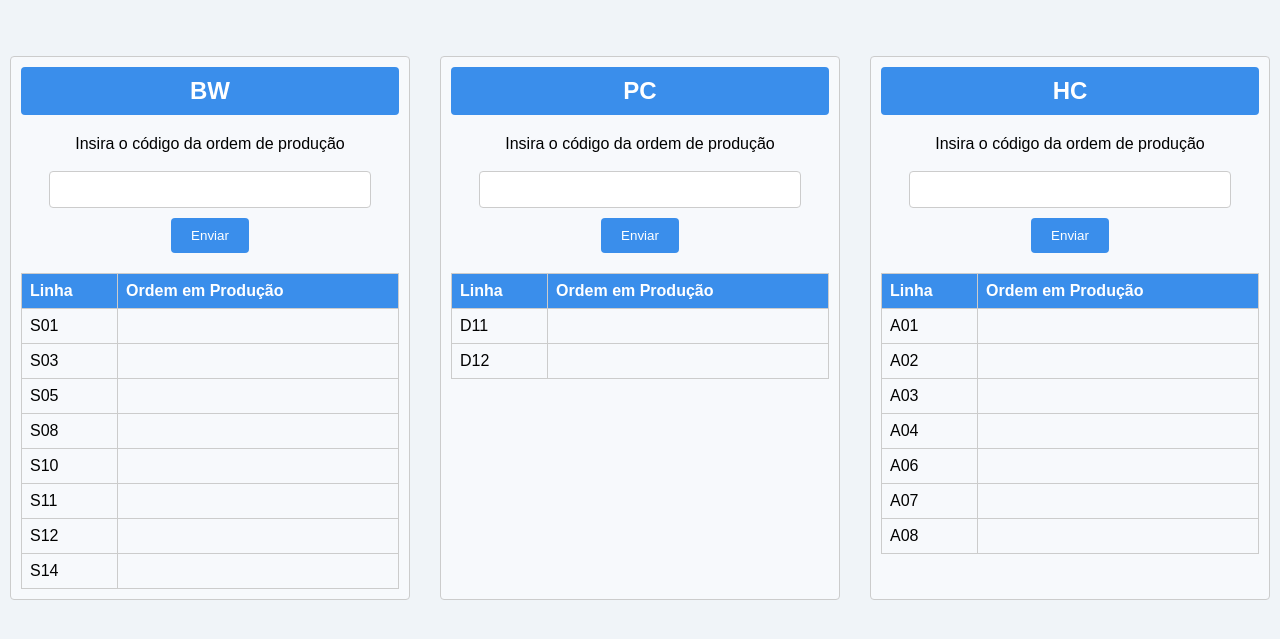
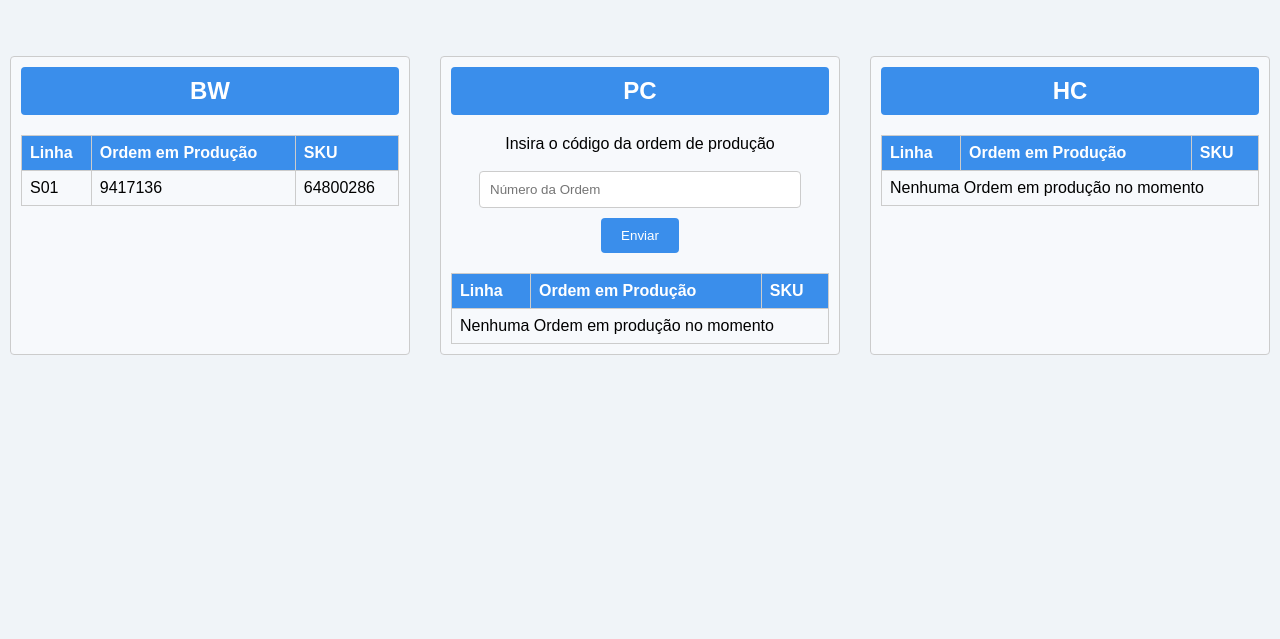
Before and after one commit to Isabela-Biacca/solucaoTemp_Aplicador, a Flask app: page / in a window 1280 px wide. Shown: the part 135-774 px from the top of the page. Run offline with Flask 3, Linux system fonts and the light colour scheme.

Commit message:
Integração front end

```diff
--- a/MAK_Controller/main.py
+++ b/MAK_Controller/main.py
@@ -25,15 +25,15 @@ def api_orders():
 
     for file in Path(FOLDERS["waiting"]).glob("*.xml"):
         try:
-            order_id, creation_date, sku = get_production_order(file)
-            waiting_orders.append({"id": order_id, "data": creation_date, "sku": sku})
+            op, creation_date, sku, linha = get_production_order(file)
+            waiting_orders.append({"op": op, "data": creation_date, "sku": sku, "linha": linha})
         except Exception as e:
             log(f"Erro ao processar {file}: {e}")
 
     for file in Path(FOLDERS["input"]).glob("*.xml"):
         try:
-            order_id, creation_date, sku = get_production_order(file)
-            input_orders.append({"id": order_id, "data": creation_date, "sku": sku})
+            op, creation_date, sku, linha = get_production_order(file)
+            input_orders.append({"op": op, "data": creation_date, "sku": sku, "linha": linha})
         except Exception as e:
             log(f"Erro ao processar {file}: {e}")
 
@@ -47,7 +47,7 @@ def move_order(order_id):
         files = []
         for file in Path(FOLDERS["waiting"]).glob("*.xml"):
             try:
-                current_id, creation_date, sku = get_production_order(file)
+                current_id, creation_date, sku, linha = get_production_order(file)
                 if current_id == order_id:
                     files.append((file, creation_date))
             except Exception as e:
@@ -121,4 +121,4 @@ if __name__ == '__main__':
     observer.schedule(MakHandler(),  path=str(FOLDERS["waiting"]), recursive=False)
     observer.start()
 
-    app.run(host='0.0.0.0', port=5000, debug=False, threaded=True)
+    app.run(host='localhost', port=5000, debug=True, threaded=True)
--- a/MAK_Controller/modules/xml_processor.py
+++ b/MAK_Controller/modules/xml_processor.py
@@ -4,9 +4,11 @@ def get_production_order(xml_path: str) -> tuple:
     try:
         tree = ET.parse(xml_path)
         ns = {'ns0': 'http://www.wbf.org/xml/B2MML-V0401'}
-        order_id = tree.find(".//ns0:ProductionSchedule/ns0:ID", ns).text
+        op = tree.find(".//ns0:ProductionSchedule/ns0:ID", ns).text
         creation_date = tree.find(".//ns0:ApplicationArea/ns0:CreationDateTime", ns).text
         sku = tree.find('.//ns0:MaterialRequirement/ns0:MaterialDefinitionID', ns).text
-        return order_id, creation_date, sku
+        linha = tree.find('.//ns0:SegmentRequirement/ns0:Location/ns0:EquipmentID', ns).text
+        linha_tratada = linha.lstrip("Z")
+        return op, creation_date, sku, linha_tratada
     except Exception as e:
         raise ValueError(f"Erro no XML {xml_path}: {str(e)}")
--- a/MAK_Controller/templates/index.html
+++ b/MAK_Controller/templates/index.html
@@ -4,12 +4,6 @@
     <meta charset="UTF-8" />
     <meta name="viewport" content="width=device-width, initial-scale=1.0" />
     <title>Solução Temporária Aplicador LPN</title>
-
-    <script>
-      function redirecionar() {
-        window.location.href = "./log.html"; // Substitua pela URL desejada
-      }
-    </script>
 
     <style>
       /* CORPO */
@@ -168,61 +162,21 @@
       </header>
       <br /><br />
 
-
       <div class="status-box">
         <div class="status">
           <h2>BW</h2>
 
-          <div class="input-section">
-            <label for="codigo">Insira o código da ordem de produção</label>
-            <br /><br />
-            <input type="text" id="codigo" name="codigo" />
-            <button>Enviar</button>
-          </div>
-
           <table>
+            <thead>
               <tr>
                 <th>Linha</th>
                 <th>Ordem em Produção</th>
+                <th>SKU</th>
               </tr>
-            <tr>
-              <td>S01</td>
-              <td></td>
-            </tr>
-            <tr>
-              <td>S03</td>
-              <td></td>
-            </tr>
-            <tr>
-              <td>S05</td>
-              <td></td>
-            </tr>
-            <tr>
-              <td>S08</td>
-              <td></td>
-            </tr>
-            <tr>
-              <td>S10</td>
-              <td></td>
-            </tr>
-            <tr>
-              <td>S11</td>
-              <td></td>
-            </tr>
-            <tr>
-              <td>S12</td>
-              <td></td>
-            </tr>
-            <tr>
-              <td>S14</td>
-              <td></td>
-            </tr>
+            </thead>
+            <tbody id="bw-table"></tbody>
           </table>
         </div>
-
-
-
-
 
         <div class="status">
           <h2>PC</h2>
@@ -230,72 +184,132 @@
           <div class="input-section">
             <label for="codigo">Insira o código da ordem de produção</label>
             <br /><br />
-            <input type="text" id="codigo" name="codigo" />
-            <button>Enviar</button>
+            <input type="text" id="orderInput" placeholder="Número da Ordem" />
+            <button onclick="moveOrder()">Enviar</button>
           </div>
 
           <table>
+            <thead>
               <tr>
                 <th>Linha</th>
                 <th>Ordem em Produção</th>
+                <th>SKU</th>
               </tr>
-            <tr>
-              <td>D11</td>
-              <td></td>
-            </tr>
-            <tr>
-              <td>D12</td>
-              <td></td>
-            </tr>
+            </thead>
+            <tbody id="pc-table"></tbody>
           </table>
         </div>
 
         <div class="status">
           <h2>HC</h2>
 
-          <div class="input-section">
-            <label for="codigo">Insira o código da ordem de produção</label>
-            <br /><br />
-            <input type="text" id="codigo" name="codigo" />
-            <button>Enviar</button>
-          </div>
-
           <table>
+            <thead>
               <tr>
                 <th>Linha</th>
                 <th>Ordem em Produção</th>
+                <th>SKU</th>
               </tr>
-            <tr>
-              <td>A01</td>
-              <td></td>
-            </tr>
-            <tr>
-              <td>A02</td>
-              <td></td>
-            </tr>
-            <tr>
-              <td>A03</td>
-              <td></td>
-            </tr>
-            <tr>
-              <td>A04</td>
-              <td></td>
-            </tr>
-            <tr>
-              <td>A06</td>
-              <td></td>
-            </tr>
-            <tr>
-              <td>A07</td>
-              <td></td>
-            </tr>
-            <tr>
-              <td>A08</td>
-              <td></td>
-            </tr>
+            </thead>
+            <tbody id="hc-table"></tbody>
           </table>
         </div>
       </div>
     </div>
+
+    <script>
+      function redirecionar() {
+        window.location.href = "./log.html"; // Substitua pela URL desejada
+      }
+
+      async function loadOrders() {
+        const response = await fetch("/api/orders");
+        const data = await response.json();
+
+        bw = []
+        pc = []
+        hc = []
+
+        data.input.forEach(order => {
+          if (order.linha.startsWith("S")) {
+            bw.push(order)
+          } else if (order.linha.startsWith("D")) {
+            pc.push(order)
+          } else if (order.linha.startsWith("A")) {
+            hc.push(order)
+          }
+        })
+
+        document.getElementById("bw-table").innerHTML = bw.length > 0 ? bw
+          .map((order) => {
+            // Verifica se a linha começa com "S"
+            if (order.linha.startsWith("S")) {
+              return `
+                <tr>
+                  <td>${order.linha}</td>
+                  <td>${order.op}</td>
+                  <td>${order.sku}</td>
+                </tr>
+              `;
+            }
+          })
+          .join("")
+        : `
+          <tr>
+            <td colspan="3">Nenhuma Ordem em produção no momento</td>
+          </tr>
+        `
+
+        document.getElementById("pc-table").innerHTML = pc.length > 0 ? pc
+          .map((order) => {
+            // Verifica se a linha começa com "D"
+            if (order.linha.startsWith("D")) {
+              return `
+                <tr>
+                  <td>${order.linha}</td>
+                  <td>${order.op}</td>
+                  <td>${order.sku}</td>
+                </tr>
+              `;
+            }
+          })
+          .join("")
+        : `
+          <tr>
+            <td colspan="3">Nenhuma Ordem em produção no momento</td>
+          </tr>
+        `
+
+        document.getElementById("hc-table").innerHTML = hc.length > 0 ? hc
+          .map((order) => {
+            // Verifica se a linha começa com "A
+            if (order.linha.startsWith("A")) {
+              return `
+                <tr>
+                  <td>${order.linha}</td>
+                  <td>${order.op}</td>
+                  <td>${order.sku}</td>
+                </tr>
+              `;
+            }
+          })
+          .join("")
+        : `
+          <tr>
+            <td colspan="3">Nenhuma Ordem em produção no momento</td>
+          </tr>
+        `
+      }
+
+      async function moveOrder() {
+        const orderId = document.getElementById("orderInput").value;
+        const response = await fetch(`/move/${orderId}`);
+        alert(await response.text());
+        loadOrders(); // Atualiza a lista após mover
+      }
+
+      setInterval(loadOrders, 5000); // Atualiza a cada 5 segundos
+      loadOrders();
+    </script>
   </body>
 </html>
```
Lines whose indentation alone changed are shown as unchanged.
